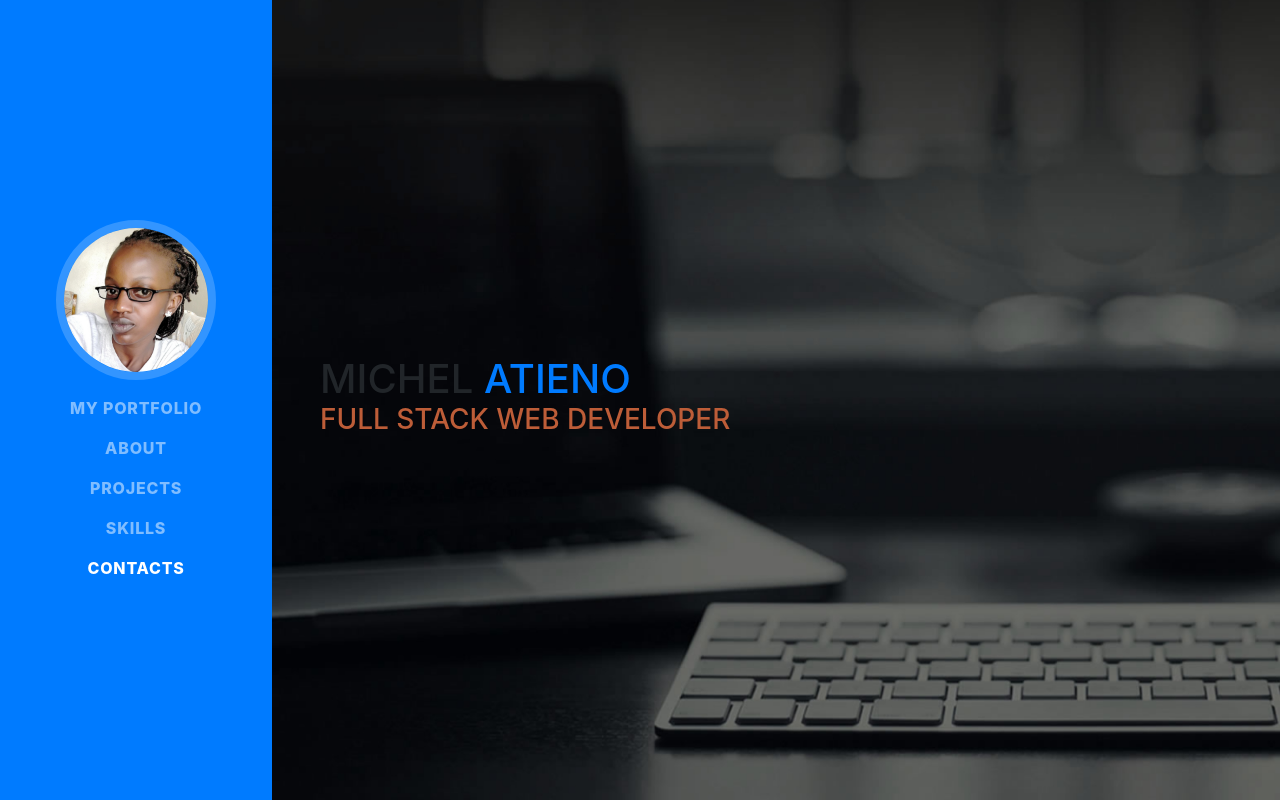
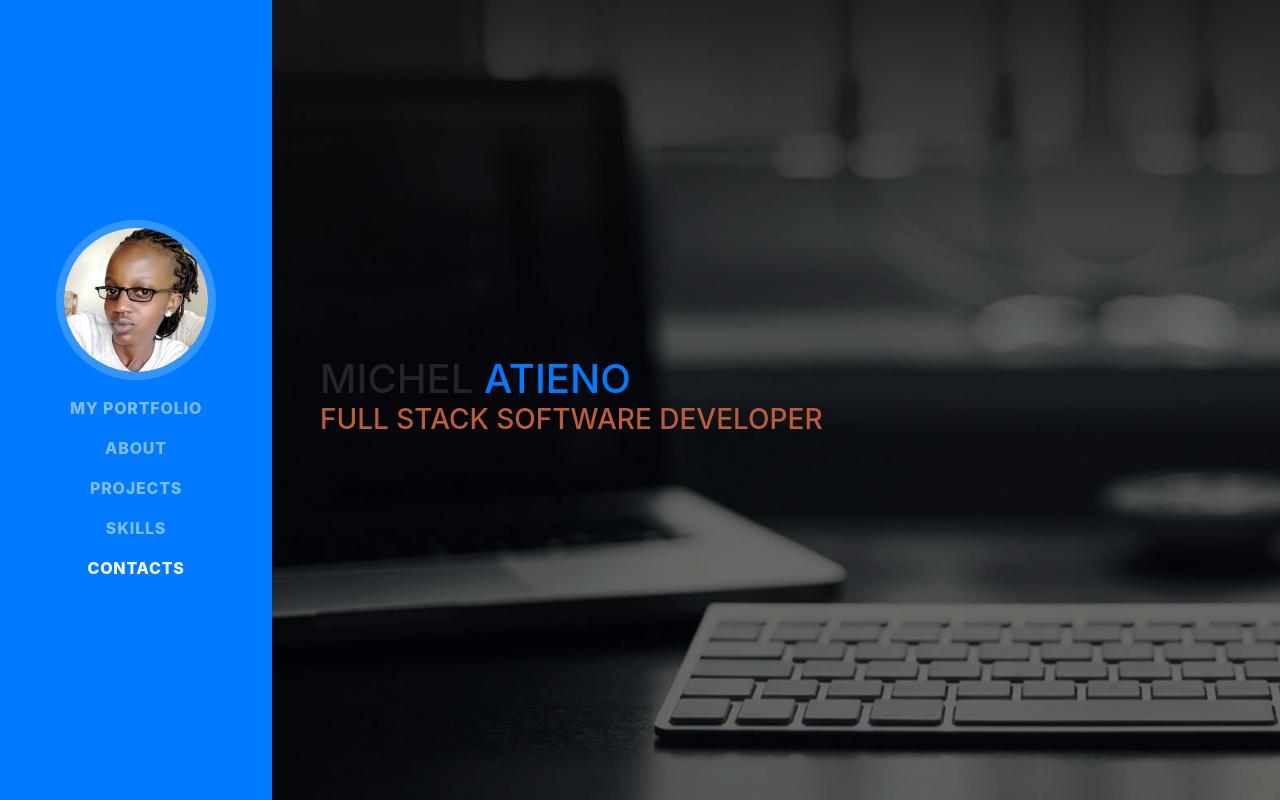
Before and after one commit to MichelAtieno/My-Portfolio, a website with bundled scripts: page index.html in a window 1280 px wide. Shown: the top 800 px of the page. Built offline with nearby package versions, Linux system fonts and the light colour scheme; a web font is replaced by a local one.

Commit message:
Edited title

```diff
--- a/index.html
+++ b/index.html
@@ -68,7 +68,7 @@
               <h1 class="mb-0">Michel
                 <span class="text-primary">Atieno</span>
               </h1>
-              <h3 style="color:#BD5D38;">Full Stack Web Developer</h3>
+              <h3 style="color:#BD5D38;">Full Stack Software Developer</h3>
             </div>
           </section>
 
```
